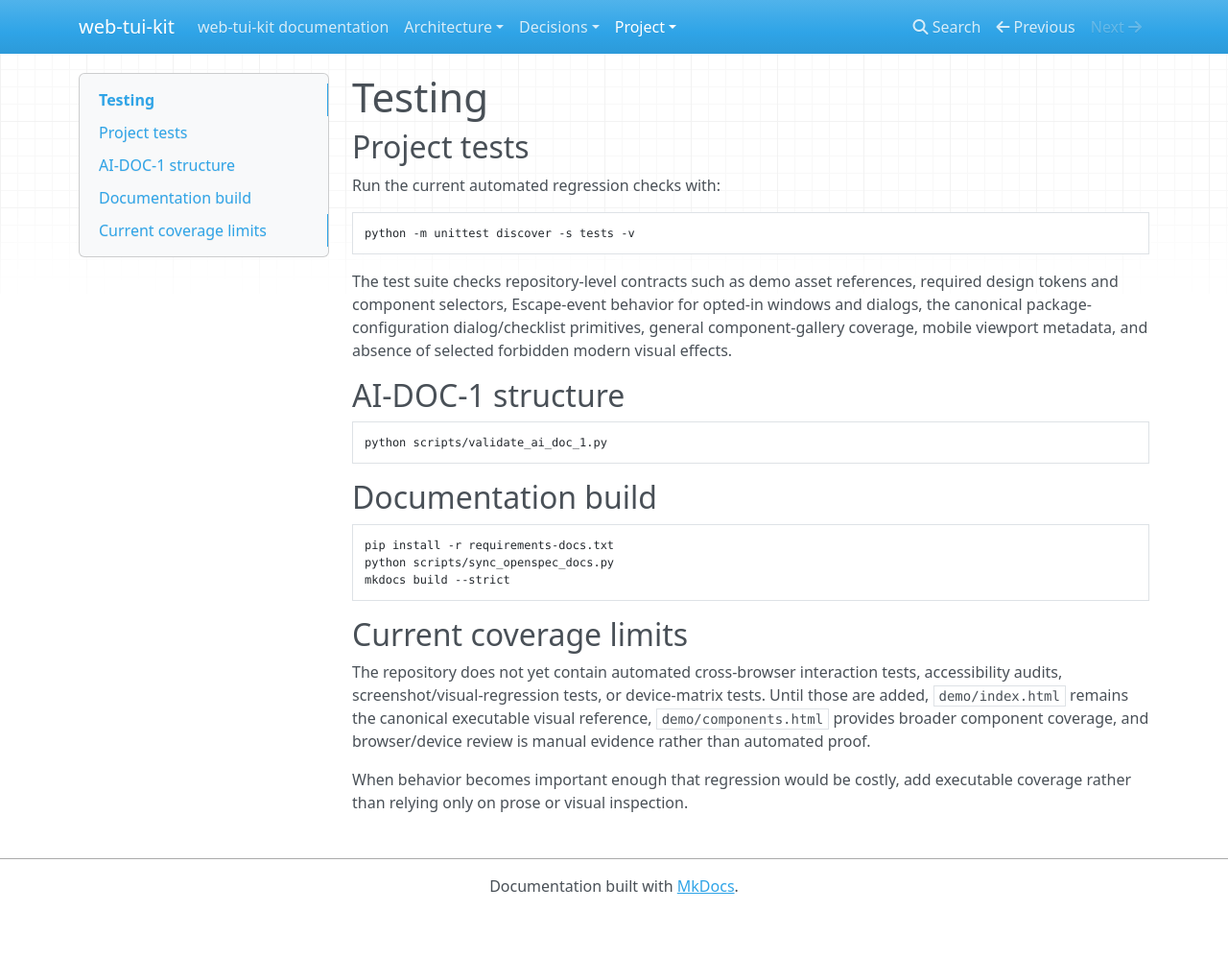
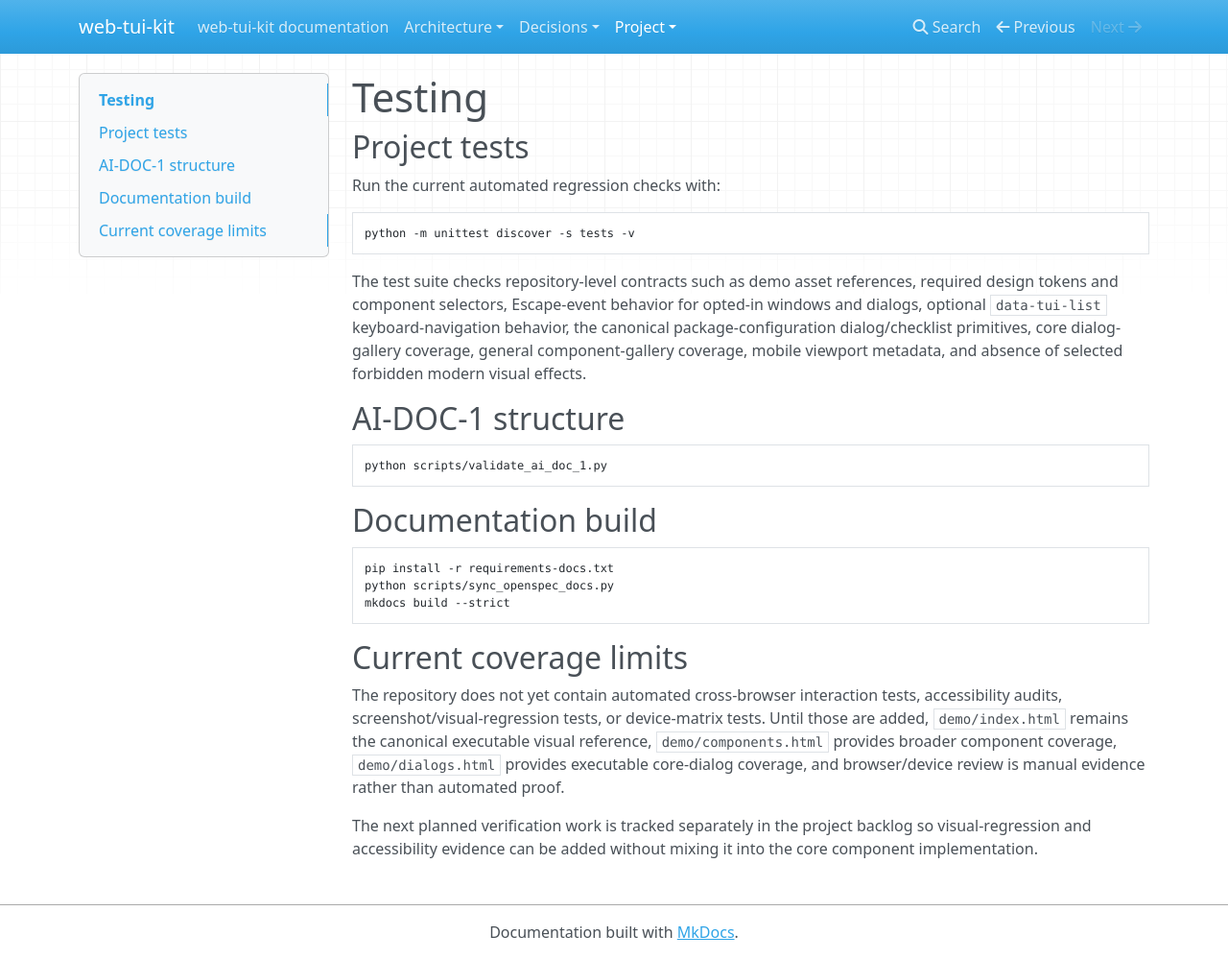
Before and after one commit to 1990jk1990/web-tui-kit, an MkDocs documentation site: the page built from docs/project/testing.md, in a window 1280 px wide and 999 px high. Shown: the whole window at 96% size. Built offline with MkDocs 1.6.1, drawn with Linux system fonts in a browser that asks for light colours; nearby versions of some CDN libraries.

Commit message:
docs: document dialog milestone verification

````diff
--- a/docs/project/testing.md
+++ b/docs/project/testing.md
@@ -8,7 +8,7 @@ Run the current automated regression checks with:
 python -m unittest discover -s tests -v
 ```
 
-The test suite checks repository-level contracts such as demo asset references, required design tokens and component selectors, Escape-event behavior for opted-in windows and dialogs, the canonical package-configuration dialog/checklist primitives, general component-gallery coverage, mobile viewport metadata, and absence of selected forbidden modern visual effects.
+The test suite checks repository-level contracts such as demo asset references, required design tokens and component selectors, Escape-event behavior for opted-in windows and dialogs, optional `data-tui-list` keyboard-navigation behavior, the canonical package-configuration dialog/checklist primitives, core dialog-gallery coverage, general component-gallery coverage, mobile viewport metadata, and absence of selected forbidden modern visual effects.
 
 ## AI-DOC-1 structure
 
@@ -26,6 +26,6 @@ mkdocs build --strict
 
 ## Current coverage limits
 
-The repository does not yet contain automated cross-browser interaction tests, accessibility audits, screenshot/visual-regression tests, or device-matrix tests. Until those are added, `demo/index.html` remains the canonical executable visual reference, `demo/components.html` provides broader component coverage, and browser/device review is manual evidence rather than automated proof.
+The repository does not yet contain automated cross-browser interaction tests, accessibility audits, screenshot/visual-regression tests, or device-matrix tests. Until those are added, `demo/index.html` remains the canonical executable visual reference, `demo/components.html` provides broader component coverage, `demo/dialogs.html` provides executable core-dialog coverage, and browser/device review is manual evidence rather than automated proof.
 
-When behavior becomes important enough that regression would be costly, add executable coverage rather than relying only on prose or visual inspection.
+The next planned verification work is tracked separately in the project backlog so visual-regression and accessibility evidence can be added without mixing it into the core component implementation.
````
